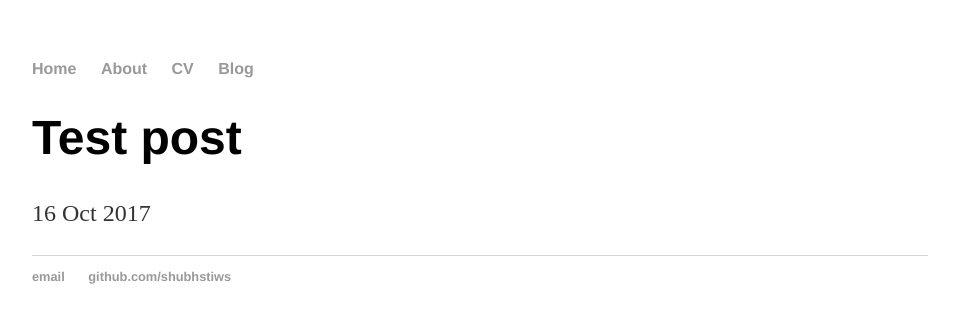
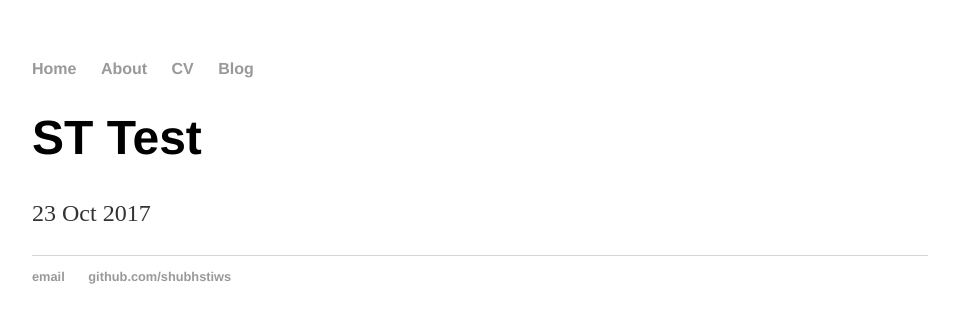
Before and after one commit to shubhstiws/shubhstiws.github.io, a Jekyll site: the page built from _posts/2017-10-16-test.md, in a window 1280 px wide. Shown: the top 323 px of the page, without its empty margins (160-1119 px from the left). Built offline with Jekyll 4.4.1, drawn with Linux system fonts in a browser that asks for light colours; part of the change alters nothing that is shown.

Commit message:
copying exact code

```diff
--- a/_posts/2017-10-16-test.md
+++ b/_posts/2017-10-16-test.md
@@ -1,8 +1,7 @@
 ---
 layout: post
-title: "Test post"
-date: 2017-10-16
+title: "ST Test"
+date: 2017-10-23
 ---
 
-  This can leverage the markdown formatting
-  I can use my exisiting learning and use it in [Jekyll](http://jekyllrb.com) and I can use Markdown to author my posts.
+Well. Finally got around to putting this old website together. Neat thing about it - powered by [Jekyll](http://jekyllrb.com) and I can use Markdown to author my posts. It actually is a lot easier than I thought it was going to be.
```
